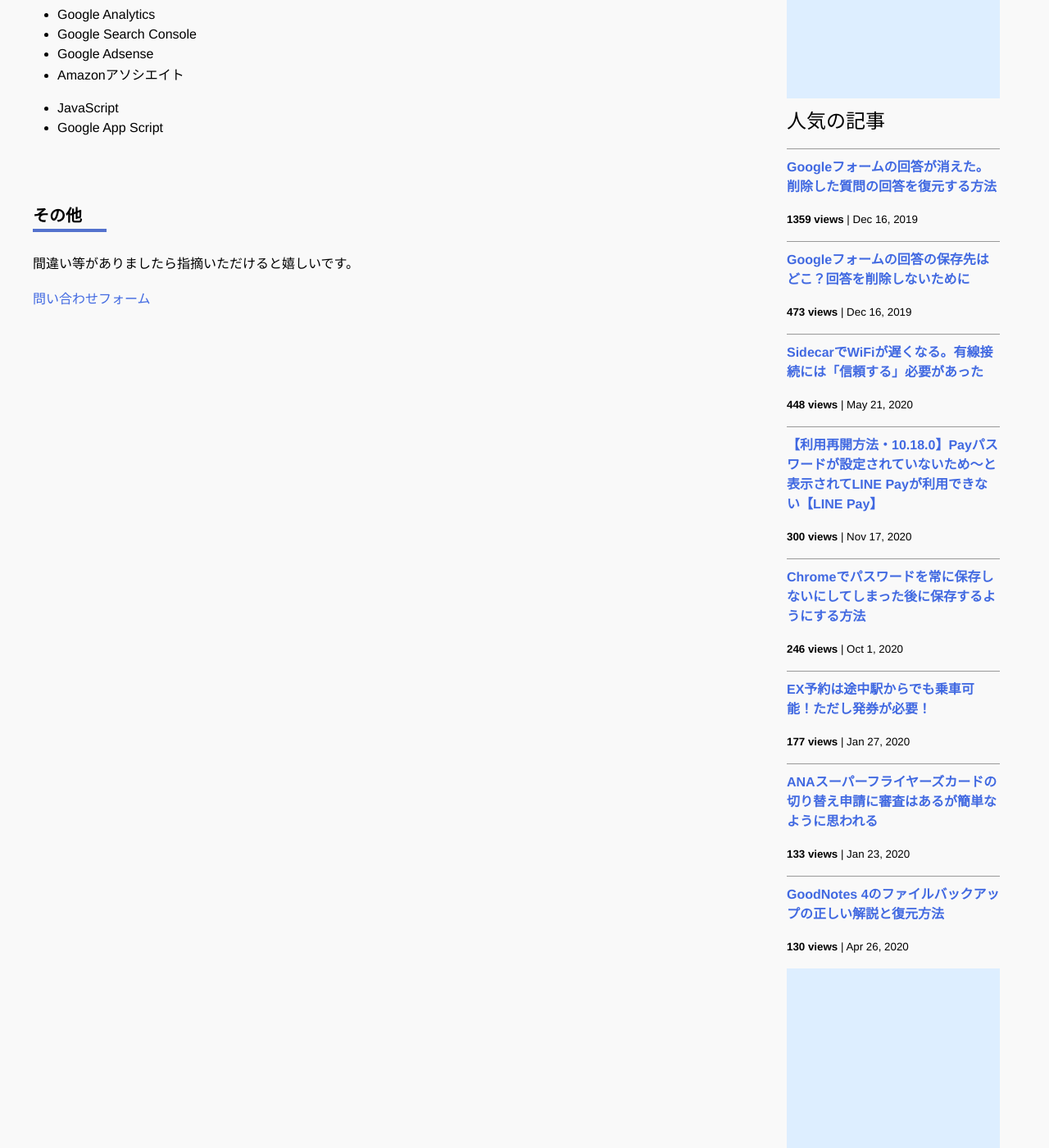
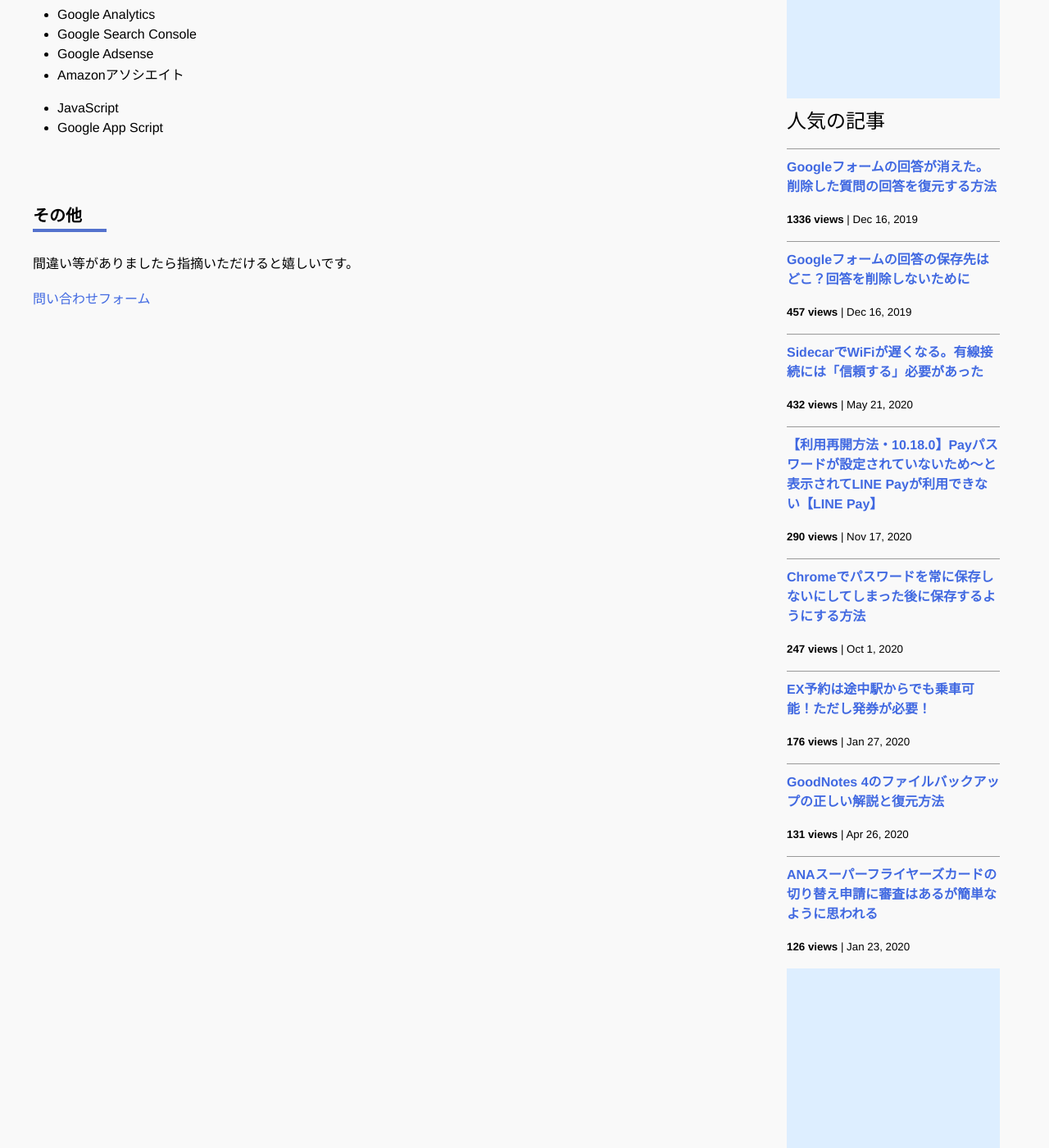
Before and after one commit to iwanaminami/shoyaiwaname, a Jekyll site: the page built from about.markdown, in a window 1280 px wide and 1400 px high, scrolled down 693 px. Shown: the whole window at 82% size. Built offline with Jekyll 4.4.1, drawn with Linux system fonts in a browser that asks for light colours; nearby versions of some CDN libraries; comment, search, counter and statistics services are not loaded.

Commit message:
a new commit message

```diff
--- a/_data/popularposts.yml
+++ b/_data/popularposts.yml
@@ -1,17 +1,17 @@
 side:
-  - view: 1359
+  - view: 1336
     url: /2019/12/16/restore-googleform.html
-  - view: 473
+  - view: 457
     url: /2019/12/16/googleform-answers.html
-  - view: 448
+  - view: 432
     url: /2020/05/21/sidecar-via-cable.html
-  - view: 300
+  - view: 290
     url: /2020/11/17/linepay.html
-  - view: 246
+  - view: 247
     url: /2020/10/01/googlepassword.html
-  - view: 177
+  - view: 176
     url: /2020/01/27/ex-rideontheway.html
-  - view: 133
+  - view: 131
+    url: /2020/04/26/goodnotes4-backup.html
+  - view: 126
     url: /2020/01/23/sfc-judge.html
-  - view: 130
-    url: /2020/04/26/goodnotes4-backup.html
```
